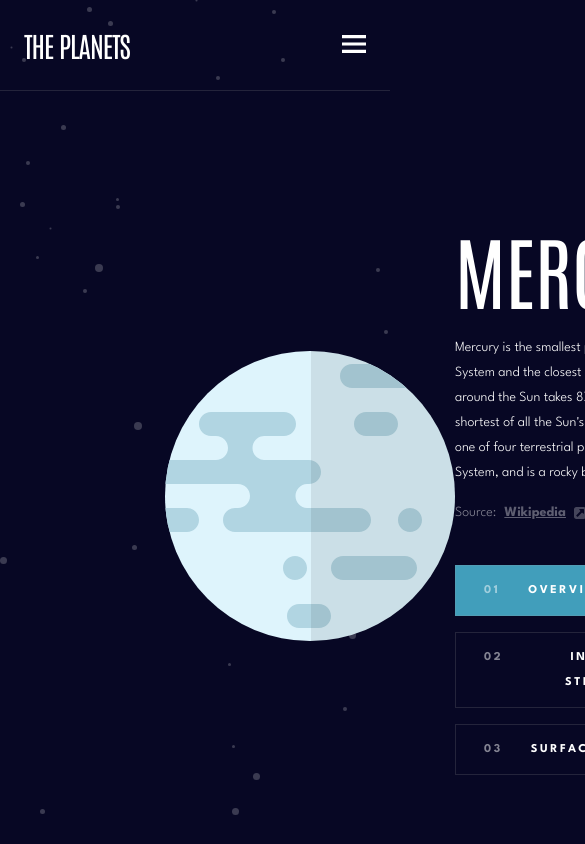
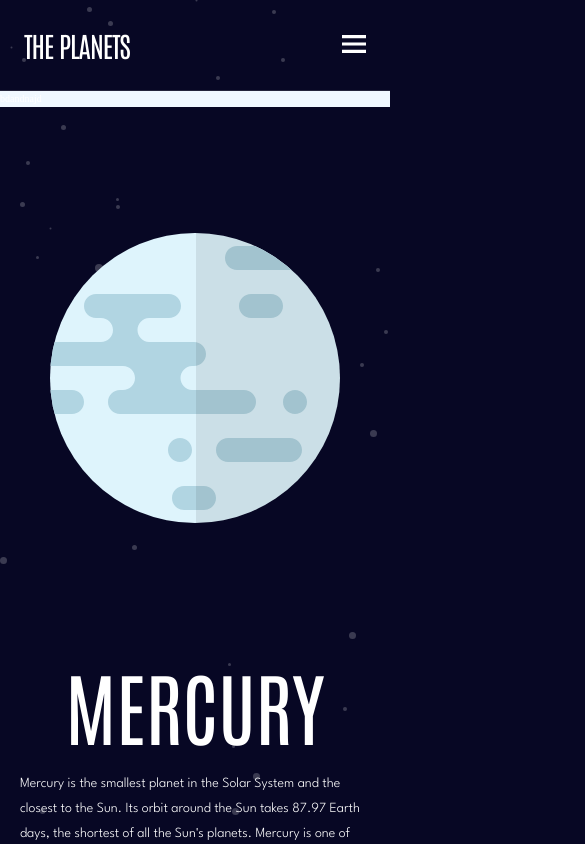
Before and after one commit to IngridaKvet/Planets, a React (Vite) app: page /mercury in a window 390 px wide. Shown: the top 844 px of the page, 585 px wide, since content can reach past the window. Built offline with nearby package versions, Linux system fonts and the light colour scheme.

Commit message:
Add minor changes to styling, responsivity

```diff
--- a/src/components/Navigation/navigation.module.scss
+++ b/src/components/Navigation/navigation.module.scss
@@ -32,6 +32,10 @@
     border-top: none;
     min-height: auto;
   }
+}
+
+.active{
+    opacity: 1;
 }
 
 .mercury:hover {
--- a/src/components/PlanetContent/PlanetContent.jsx
+++ b/src/components/PlanetContent/PlanetContent.jsx
@@ -1,15 +1,16 @@
 import styles from "./planetContent.module.scss";
 import SourceIcon from "../../assets/icon-source.svg";
 
-const PlanetContent = ({ planet }) => {
+const PlanetContent = ({ planet, tab }) => {
+
   return (
     <section className={styles.mainContent}>
       <h1 className="extraLargeHeading">{planet.name}</h1>
-      <p className="bodyText">{planet.overview.content}</p>
+      <p className="bodyText">{planet[tab].content}</p>
       <p className={`bodyText ${styles.linkText}`}>
         Source: {"  "}
         <a
-          href={planet.overview.source}
+          href={planet[tab].source}
           target="_blank"
           className={styles.link}
         >
--- a/src/components/PlanetContent/planetContent.module.scss
+++ b/src/components/PlanetContent/planetContent.module.scss
@@ -3,6 +3,12 @@
   flex-direction: column;
   gap: 1.5rem;
   max-width: 35rem;
+
+      @media (max-width: 775px) {
+    align-items: center;
+
+
+  }
 }
 
 .linkText {
--- a/src/components/PlanetImage/planetImage.module.scss
+++ b/src/components/PlanetImage/planetImage.module.scss
@@ -3,13 +3,15 @@
   display: flex;
   justify-content: center;
   align-items: center;
+
+
 }
 
 .planetImage {
   display: block;
-  width: auto;
+  max-width: 100%;
   height: auto;
-  max-width: none;
+
 }
 
 .withGeology {
--- a/src/components/PlanetPage/PlanetPage.jsx
+++ b/src/components/PlanetPage/PlanetPage.jsx
@@ -2,17 +2,23 @@ import styles from "./planetPage.module.scss";
 import PlanetStats from "../PlanetStats/PlanetStats";
 import PlanetImage from "../PlanetImage/PlanetImage";
 import PlanetContent from "../PlanetContent/PlanetContent";
-import { useState } from "react";
+import { useState, useEffect } from "react";
 
 const PlanetPage = ({ planet }) => {
   const [activeTab, setActiveTab] = useState("overview");
 
+  useEffect(() => {
+    setActiveTab("overview");
+  }, [planet.name]);
+
   return (
     <section className={styles.page}>
+<div className={styles.mobileTabs}>bdandnajd</div>
+
       <div className={styles.contentWrapper}>
         <PlanetImage planet={planet} tab={activeTab} />
         <div className={styles.textWrapper}>
-          <PlanetContent planet={planet} />
+          <PlanetContent planet={planet} tab={activeTab} />
           <div className={styles.tabs}>
             <button
               className={`mediumHeading ${styles.tabsBtn} ${
--- a/src/components/PlanetPage/planetPage.module.scss
+++ b/src/components/PlanetPage/planetPage.module.scss
@@ -2,18 +2,62 @@
   display: grid;
   grid-template-columns: 2fr 1fr;
   margin: 12.6rem 16.5rem 8.7rem 16.5rem;
+
+
+    @media (max-width: 1375px) {
+  margin: 12.6rem 2rem 8.7rem 2rem;
+  }
+
+  @media (max-width: 1000px) {
+  grid-template-columns: 1fr;
+  gap: 13rem;
+  }
+
+    @media (max-width: 775px) {
+  grid-template-columns: 1fr;
+  margin-bottom: 2.8rem;
+  }
 }
 
 .textWrapper {
   display: flex;
   flex-direction: column;
   gap: 4rem;
+
+
+    @media (max-width: 1000px) {
+    flex-direction: row;
+    justify-content: center;
+    align-items: center;
+  }
+
+    @media (max-width: 775px) {
+    flex-direction: column;
+
+
+  }
 }
 
 .tabs {
   display: flex;
   flex-direction: column;
   gap: 1.6rem;
+    width: 35rem;
+
+          @media (max-width: 775px) {
+    display: none;
+
+  }
+}
+
+.mobileTabs{
+  display: none;
+  background-color: aliceblue;
+
+      @media (max-width: 775px) {
+    display: block;
+
+  }
 }
 
 .tabsBtn {
--- a/src/components/PlanetStats/planetStats.module.scss
+++ b/src/components/PlanetStats/planetStats.module.scss
@@ -2,6 +2,7 @@
   display: flex;
   justify-content: center;
   gap: 3rem;
+    margin-bottom: 5.6rem;
 
   @media (max-width: 1150px) {
     gap: 1.1rem;
@@ -24,7 +25,7 @@
   color: var(--color-white);
   min-width: 25.5rem;
   box-sizing: border-box;
-  margin-bottom: 5.6rem;
+
 
   @media (max-width: 1150px) {
     min-width: 16.4rem;
```
